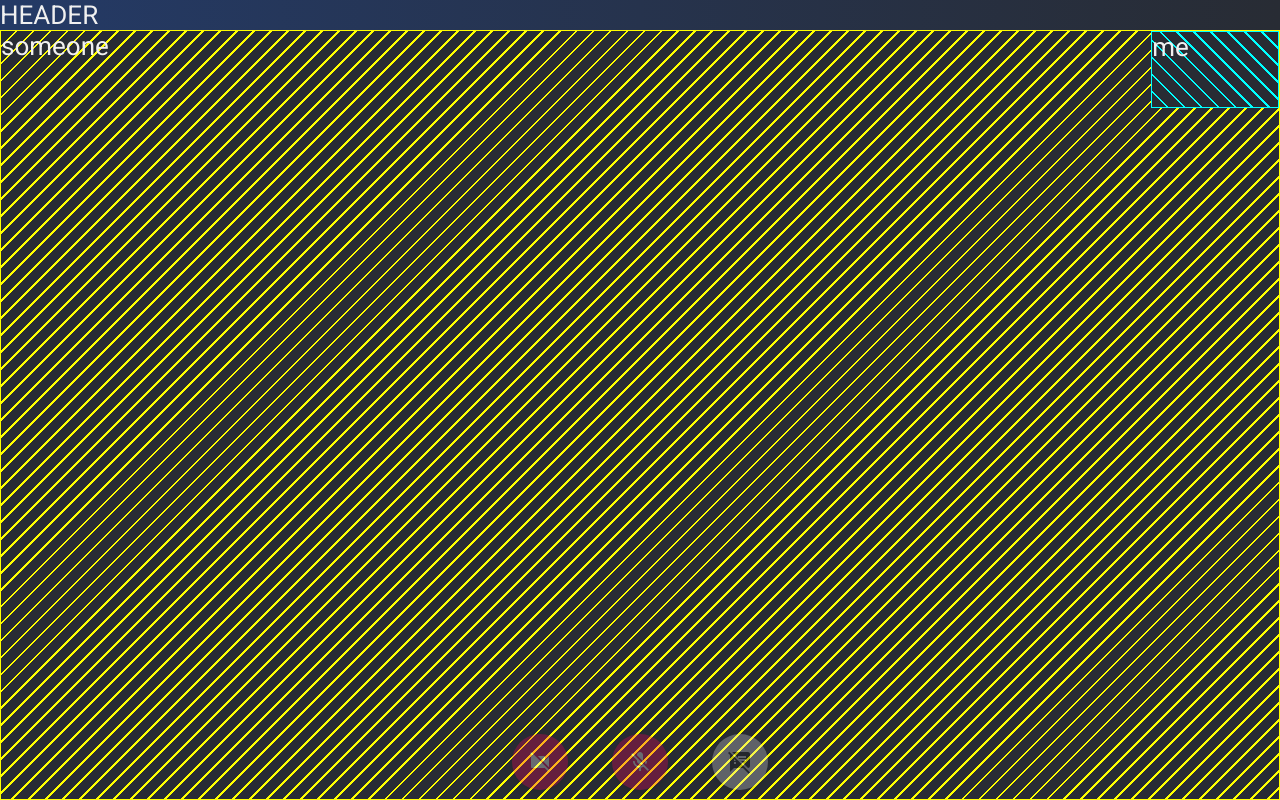
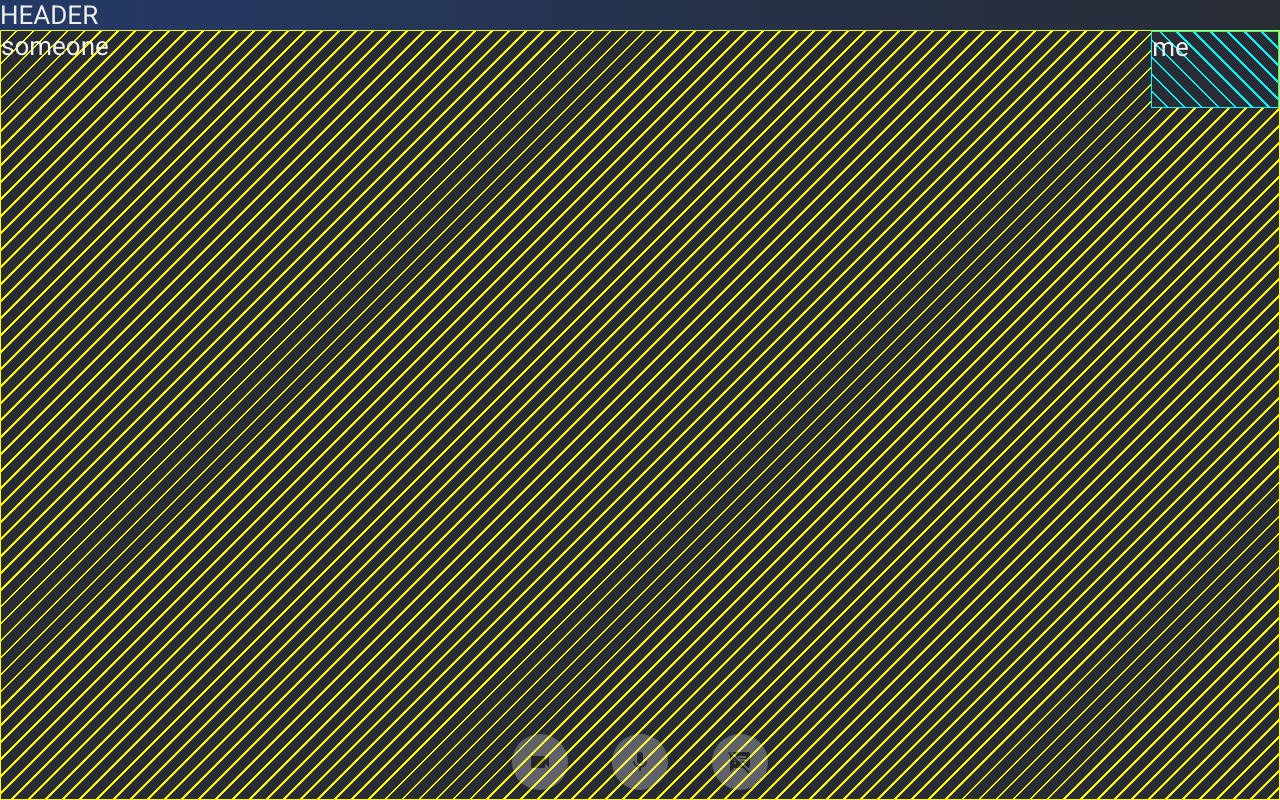
Before and after one commit to wwgoncalves/foreheads, a React (Create React App) app: page / in a window 1280 px wide. Built offline with nearby package versions, Linux system fonts and the light colour scheme.

Commit message:
prototyping

```diff
--- a/src/App.js
+++ b/src/App.js
@@ -20,8 +20,8 @@ import CloseIcon from '@material-ui/icons/Close';
 import '~/assets/css/App.css';
 
 function App() {
-  const [cameraIsOn, setCameraIsOn] = React.useState(false);
-  const [micIsOn, setMicIsOn] = React.useState(false);
+  const [cameraIsOn, setCameraIsOn] = React.useState(true);
+  const [micIsOn, setMicIsOn] = React.useState(true);
   const [chatPanelIsOpen, setChatPanelIsOpen] = React.useState(false);
   const [snackbarIsOpen, setSnackbarIsOpen] = React.useState(false);
   const [snackPack, setSnackPack] = React.useState([]);
@@ -52,11 +52,11 @@ function App() {
     document.querySelector('.textchat').style.display = 'none';
   };
 
-  // const openSnackbar = () => setSnackbarIsOpen(true);
   const closeSnackbar = (event, reason) => {
     if (reason === 'clickaway') {
       return;
     }
+
     setSnackbarIsOpen(false);
   };
 
@@ -158,7 +158,7 @@ function App() {
           key={snack ? snack.key : undefined}
           anchorOrigin={{
             vertical: 'bottom',
-            horizontal: 'right',
+            horizontal: 'left',
           }}
           open={snackbarIsOpen}
           autoHideDuration={5000}
```
